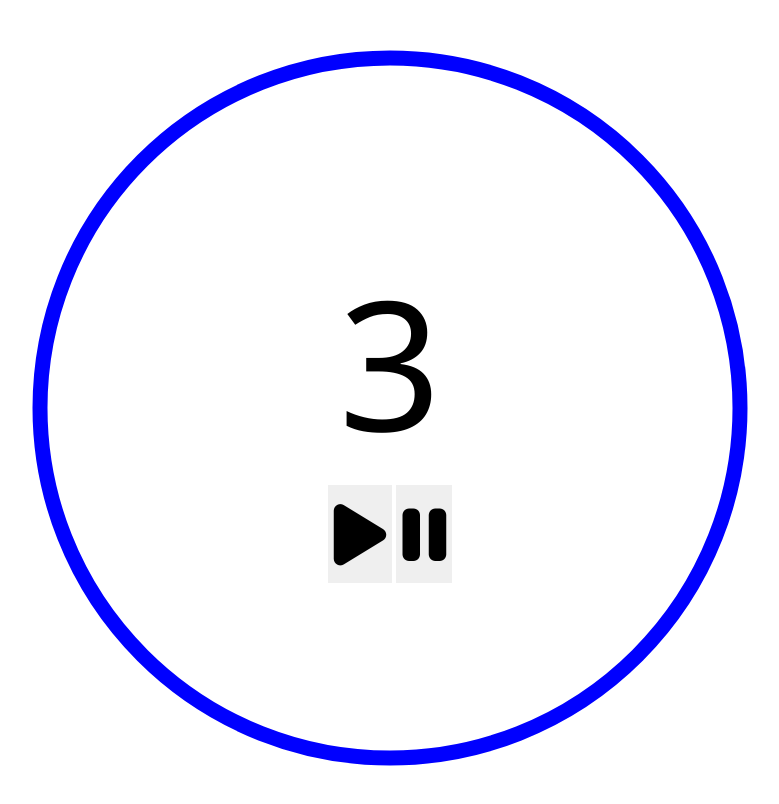
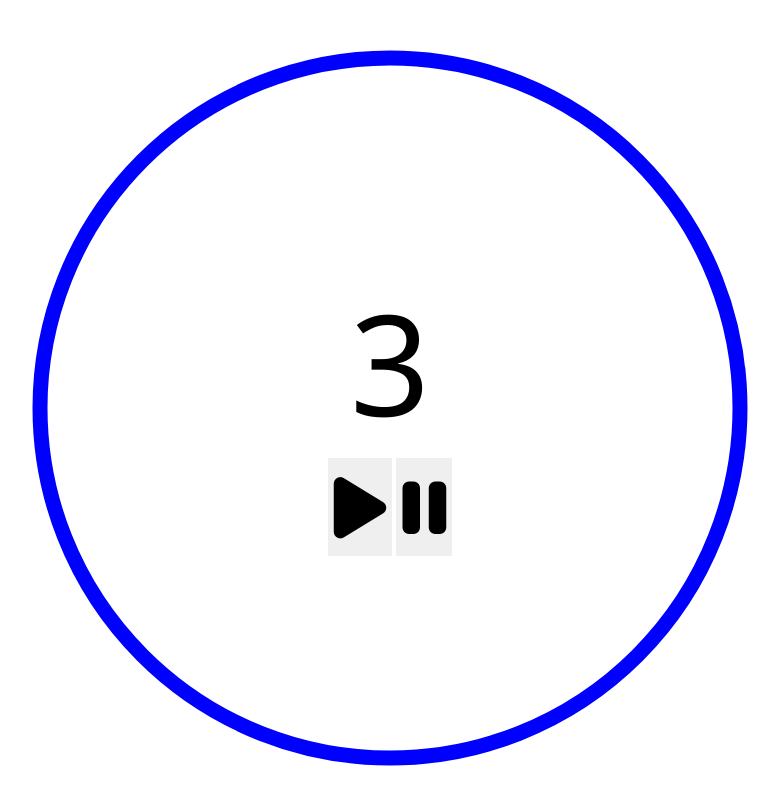
Before and after one commit to ohampton/timer-app, a plain HTML site: page index.html in a window 1280 px wide. Shown: the whole page, without its empty margins (18-797 px from the left). Drawn offline with Linux system fonts and the light colour scheme.

Commit message:
finalUpdate

```diff
--- a/index.html
+++ b/index.html
@@ -25,24 +25,11 @@
             r="350"
             cx="400"
             cy="400"
+            transform="rotate(-90 400 400)"
           />
         </svg>
       </div>
-    <!-- <svg height="800" width="800">
-        <circle
-        r="350"
-        cx="400"
-        cy="400"
-        fill="transparent"
-        stroke="blue"
-        stroke-width="15"
-         >
- </svg> -->
-
  <!-- transform="rotate(-90 100 100)" -->
-
-
-
 
     <script src="timer.js"></script>
     <script src="app.js"></script>
--- a/style.css
+++ b/style.css
@@ -20,8 +20,8 @@
   .timer input {
     display: block;
     border: none;
-    width: 240px;
-    font-size: 180px;
+    width: 400px;
+    font-size: 140px;
     text-align: center;
   }
 
```
